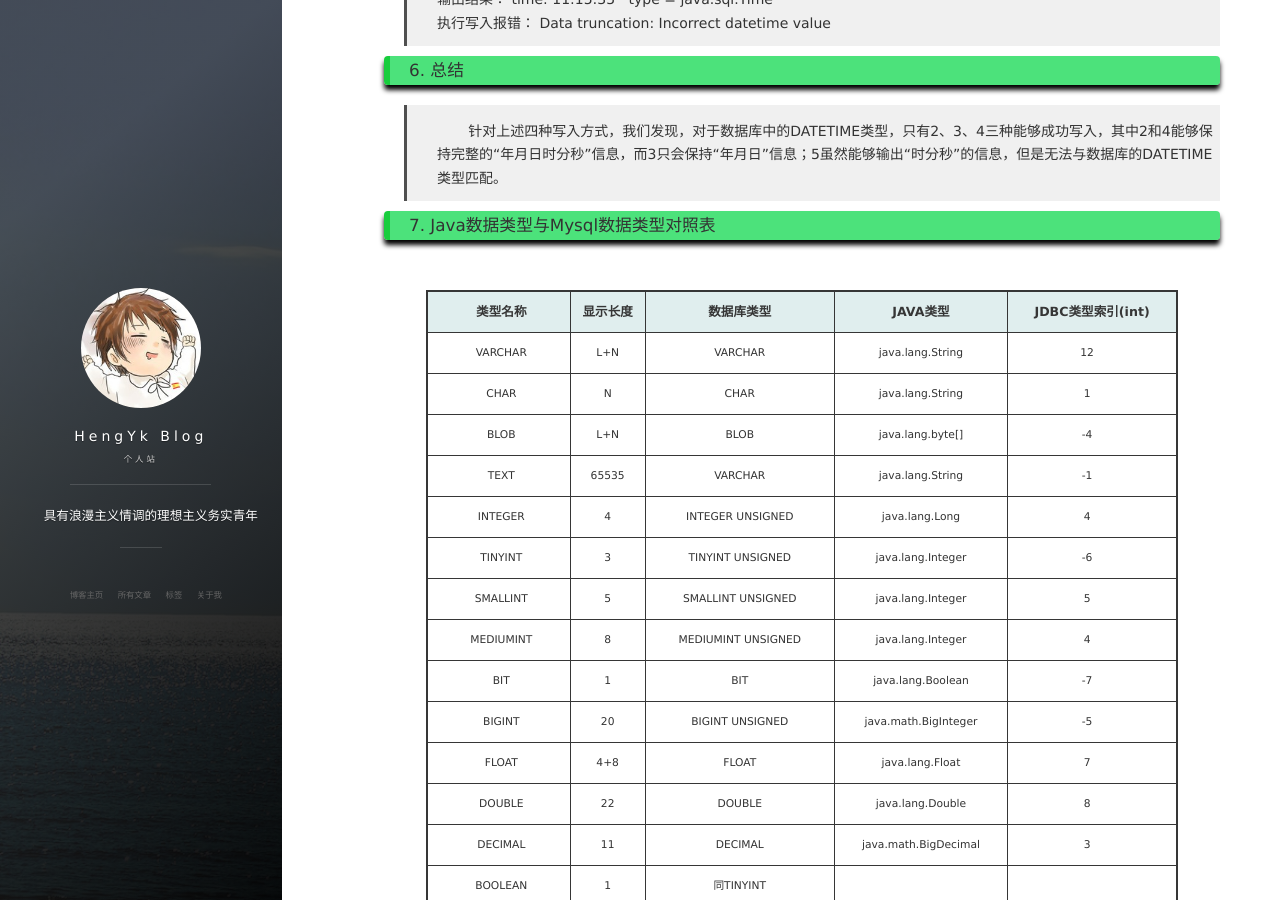
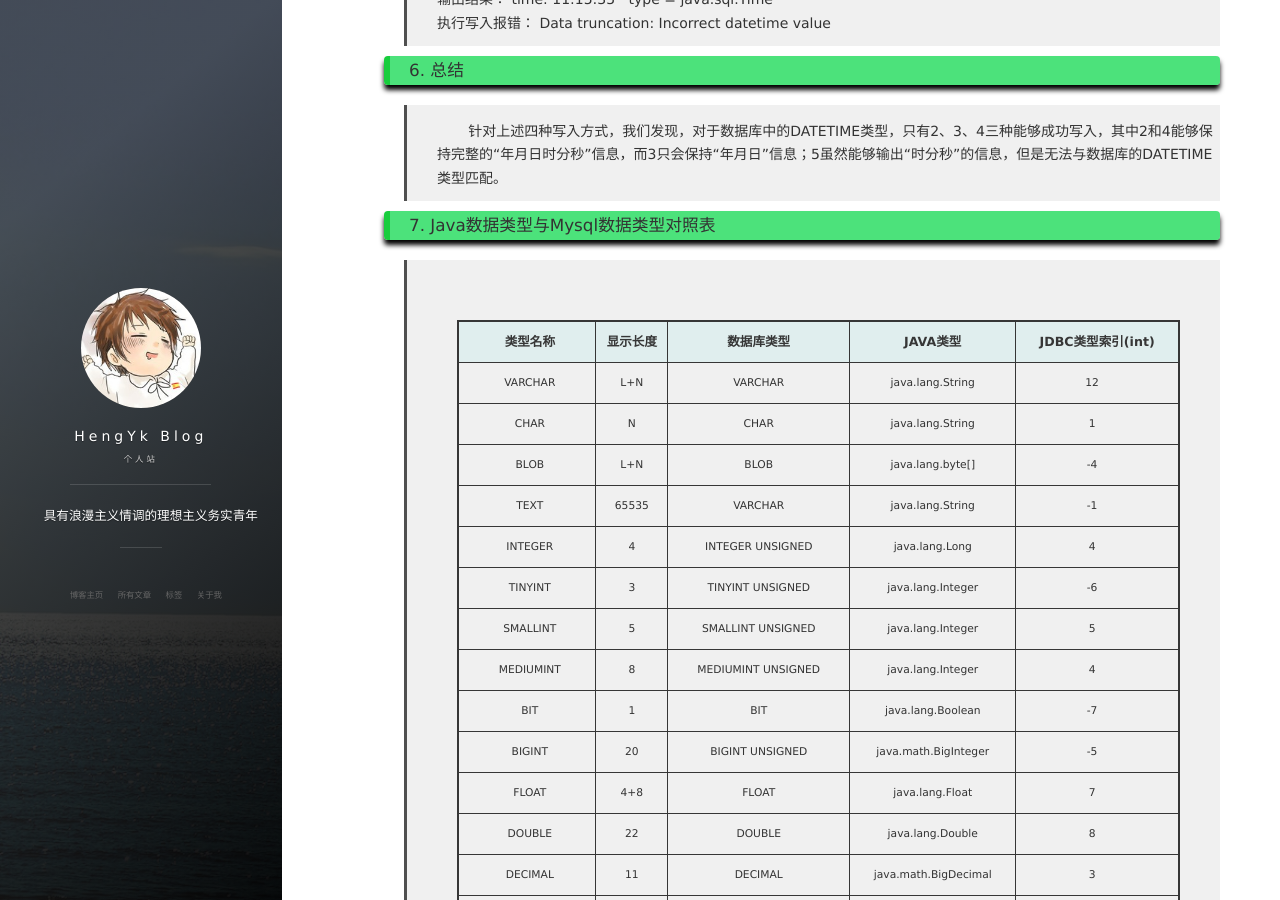
Before and after one commit to HengYk/hengyk.github.io, a Jekyll site: the page built from _posts/2018-11-01-JAVA杂谈：如何匹配数据库中的DATETIME类型.md, in a window 1280 px wide and 900 px high, scrolled down 2814 px. Built offline with Jekyll 4.4.1, drawn with Linux system fonts in a browser that asks for light colours; nearby versions of some CDN libraries; comment, search, counter and statistics services are not loaded.

Commit message:
Commit datetime

```diff
--- a/_posts/2018-11-01-JAVA杂谈：如何匹配数据库中的DATETIME类型.md
+++ b/_posts/2018-11-01-JAVA杂谈：如何匹配数据库中的DATETIME类型.md
@@ -90,7 +90,7 @@ tag: SQL系列文章（JAVA-SQL-*）
 
 ### 7. Java数据类型与Mysql数据类型对照表
 
-| 类型名称	| 显示长度	| 数据库类型	| JAVA类型	| JDBC类型索引(int) |
+> | 类型名称	| 显示长度	| 数据库类型	| JAVA类型	| JDBC类型索引(int) |
 | :------: | :-------: | :-------: | :-------: | :-------------: |
 | VARCHAR	| L+N	| VARCHAR	| java.lang.String	| 12 |
 | CHAR	| N	| CHAR	| java.lang.String	| 1 |
```
